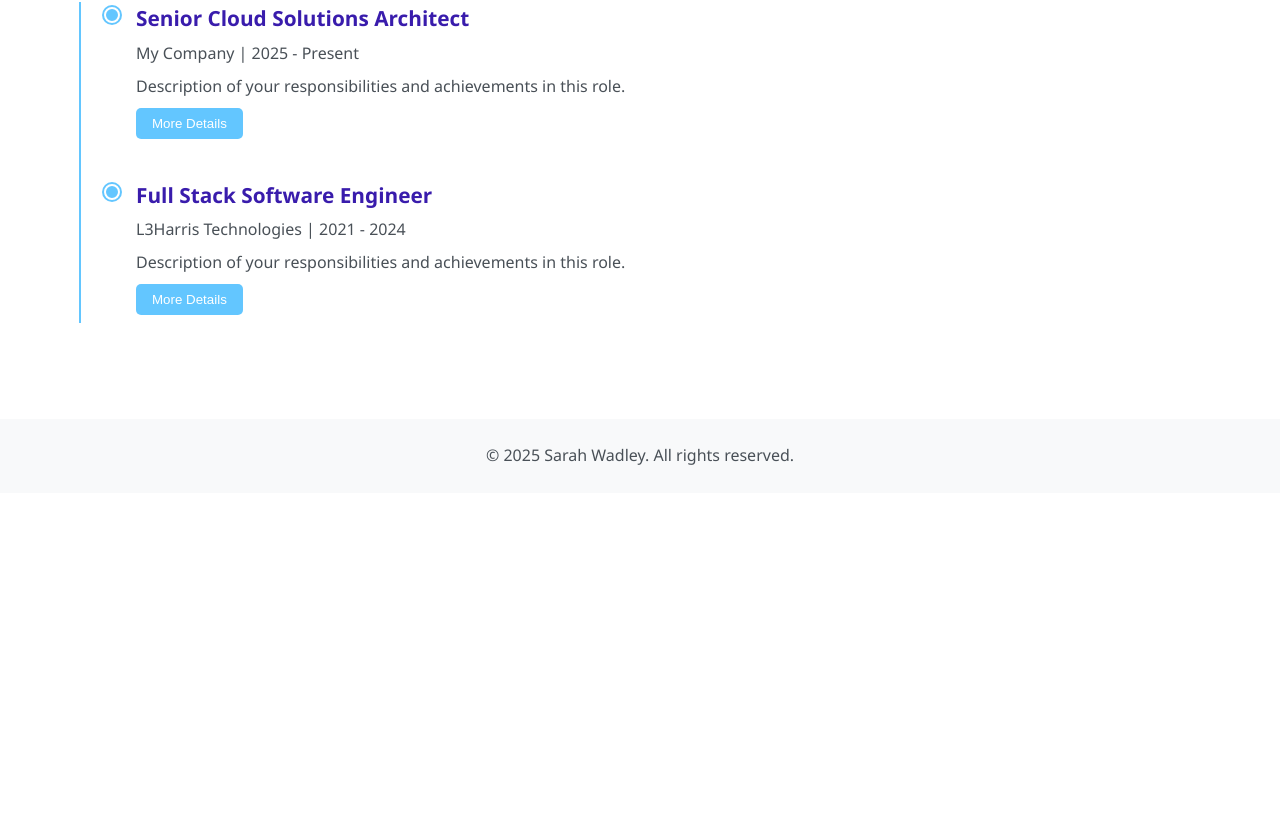
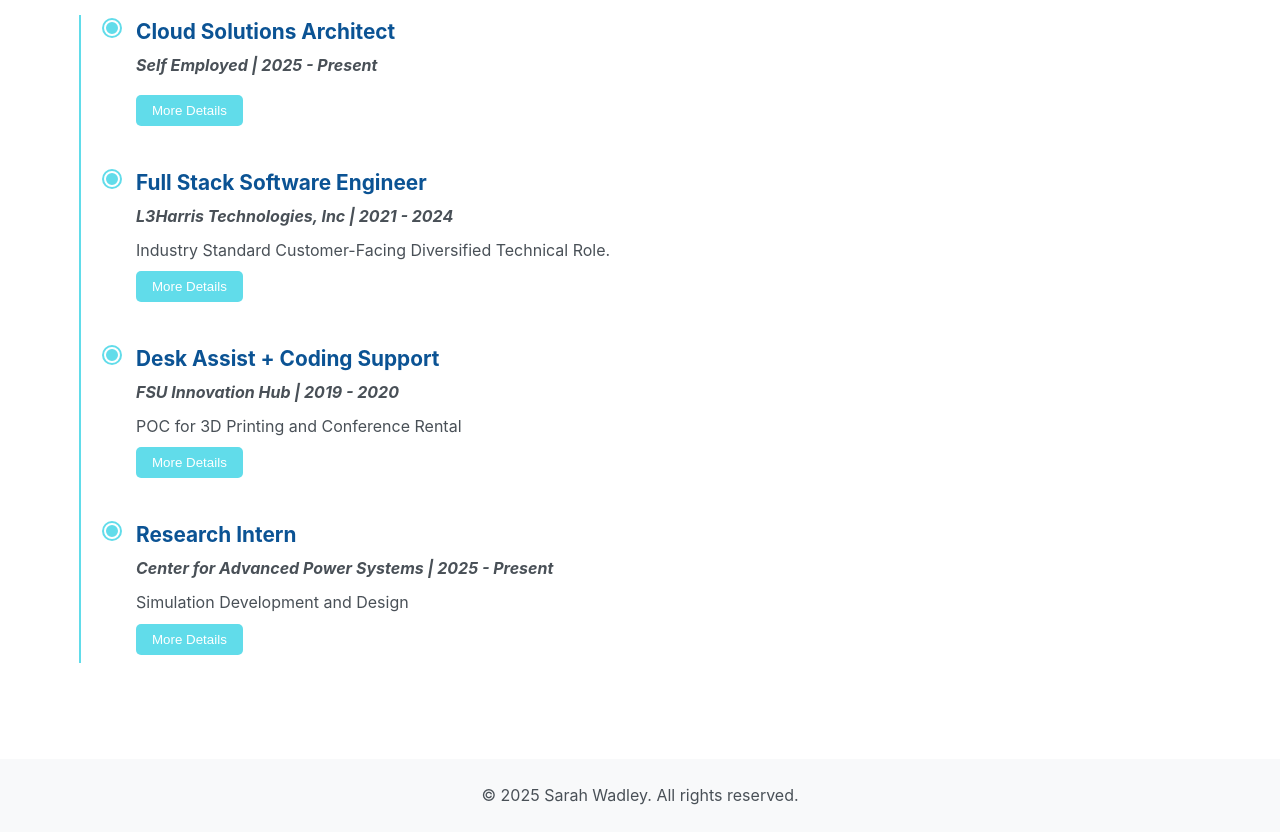
Before and after one commit to lifeunsubscribe/resume-website, a plain HTML site: page resume-website-files/index.html in a window 1280 px wide. Shown: the part 421-1253 px from the top of the page. Before the commit the page ends 914 px from the top, so only its background shows below. Drawn offline with Linux system fonts and the light colour scheme.

Commit message:
added resume data and tweaked style 💄

```diff
--- a/resume-website-files/index.html
+++ b/resume-website-files/index.html
@@ -13,7 +13,7 @@
     <header>
         <div class="header-content">
             <div class="headshot-container">
-                <img src="images/headshot.jpg" alt="My Headshot" class="headshot">
+                <img src="images/headshot.JPG" alt="My Headshot" class="headshot">
                 <div class="headshot-hover">Hi there! 👋</div>
             </div>
             <div class="header-text">
@@ -41,27 +41,75 @@
             <h2><i class="fas fa-briefcase section-icon"></i> Work Experience</h2>
             <div class="timeline">
                 <div class="timeline-item">
-                    <h3>Senior Cloud Solutions Architect</h3>
-                    <h4>My Company | 2025 - Present</h4>
-                    <p>Description of your responsibilities and achievements in this role.</p>
+                    <h3>Cloud Solutions Architect</h3>
+                    <h4>Self Employed | 2025 - Present</h4>
                     <button class="details-btn">More Details</button>
                     <div class="details-content">
                         <ul>
-                            <li>Specific accomplishment 1</li>
-                            <li>Specific accomplishment 2</li>
-                            <li>Specific accomplishment 3</li>
+                            <li>Designing and implementing cloud-based solutions for clients</li>
+                            <li>Architecting scalable and secure cloud infrastructures using AWS</li>
+                            <li>Providing technical guidance and support for cloud migration</li>
                         </ul>
                     </div>
                 </div>
                 <div class="timeline-item">
                     <h3>Full Stack Software Engineer</h3>
-                    <h4>L3Harris Technologies | 2021 - 2024</h4>
-                    <p>Description of your responsibilities and achievements in this role.</p>
+                    <h4>L3Harris Technologies, Inc | 2021 - 2024</h4>
+                    <p>Industry Standard Customer-Facing Diversified Technical Role.</p>
                     <button class="details-btn">More Details</button>
                     <div class="details-content">
                         <ul>
-                            <li>Specific accomplishment 1</li>
-                            <li>Specific accomplishment 2</li>
+                            <li>Engaged with customers to discuss project objectives, make improvements, and develop
+                                hands-on software solutions</li>
+                            <li>Contributed clean, functional, high-quality, and testable code across various
+                                projects,
+                                along with unit tests and documentation</li>
+                            <li>Collaborated with cross-functional teams
+                                to accommodate rapidly changing deadlines and changing requirements</li>
+                            <li>Served several roles ranging from unit testing / integration to docker maintenance
+                                to
+                                data management/archive automation etc</li>
+                            <li>Performed daily stand up and weekly sprints with each team to reinforce effective
+                                communication </li>
+                            <li>Worked with several programming languages and frameworks including Python, Java,
+                                Android IDE, etc</li>
+                            <li>Exposed to a wide range of platforms+IDEs, development paradigms, and industry
+                                standard
+                                tools/practices including Git, Bitbucket, Atlassian tools (Jira, Confluence), and
+                                Jenkins - experience in CI/CD and SDLC processes s.a. Scrum and Agile Methodology
+                            </li>
+                        </ul>
+                    </div>
+                </div>
+                <div class="timeline-item">
+                    <h3>Desk Assist + Coding Support</h3>
+                    <h4>FSU Innovation Hub | 2019 - 2020 </h4>
+                    <p>POC for 3D Printing and Conference Rental</p>
+                    <button class="details-btn">More Details</button>
+                    <div class="details-content">
+                        <ul>
+                            <li>Collaboratively built CreatorConnect, an online directory and recommendation engine
+                                for
+                                staffing qualified developers</li>
+                            <li>Led Hub tours for large groups (15-20) through technology facilities</li>
+                        </ul>
+                    </div>
+                </div>
+                <div class="timeline-item">
+                    <h3>Research Intern</h3>
+                    <h4>Center for Advanced Power Systems | 2025 - Present</h4>
+                    <p>Simulation Development and Design</p>
+                    <button class="details-btn">More Details</button>
+                    <div class="details-content">
+                        <ul>
+                            <li>Developed a Unity-based simulation for large-scale power systems, enhancing
+                                visualization and interaction</li>
+                            <li>Designed first GUI for interacting with different components and engaging power
+                                model at
+                                different levels of detail</li>
+                            <li>Documented framework, co-authored academic paper on the project, and presented it at
+                                a
+                                conference</li>
                         </ul>
                     </div>
                 </div>
@@ -74,7 +122,6 @@
                 <div class="timeline-item">
                     <h3>Bachelor of Science in Computer Science</h3>
                     <h4>Florida State University | 2016 - 2020</h4>
-                    <p>Description of your studies, honors, or special projects.</p>
                 </div>
             </div>
         </section>
--- a/resume-website-files/styles.css
+++ b/resume-website-files/styles.css
@@ -1,6 +1,6 @@
 :root {
-    --primary-color: #63c6ff;
-    --secondary-color: #391cac;
+    --primary-color: #61DCEA;
+    --secondary-color: #0b5394;
     --accent-color: #ffbcb8;
     --light-color: #f8f9fa;
     --dark-color: #343a40;
@@ -17,10 +17,13 @@
 }
 
 body {
-    font-family: 'Segoe UI', Tahoma, Geneva, Verdana, sans-serif;
+    font-family: 'Inter', -apple-system, BlinkMacSystemFont, 'Segoe UI', Roboto,
+        Oxygen, Ubuntu, Cantarell, 'Open Sans', 'Helvetica Neue', sans-serif;
     line-height: 1.6;
     color: var(--text-color);
     background-color: var(--background-color);
+    -webkit-font-smoothing: antialiased;
+    text-rendering: optimizeLegibility;
 }
 
 header {
@@ -87,9 +90,14 @@ header {
 }
 
 h1 {
-    font-family: Didot, sans-serif;
-    font-size: 2.5rem;
+    font-family: 'Baloo 2', cursive;
+    font-size: 3rem;
+    color: white;
+    text-shadow: 2px 2px 0 var(--accent-color),
+        6px 6px 0 rgba(0, 0, 0, 0.1);
     margin-bottom: 0.5rem;
+    animation: bounce 1s infinite alternate;
+    display: inline-block;
 }
 
 h2 {
@@ -112,10 +120,11 @@ h3 {
 }
 
 h4 {
+    font-style: italic;
     font-size: 1rem;
     color: var(--text-color);
     margin-bottom: 0.5rem;
-    font-weight: normal;
+    font-weight: bold;
 }
 
 .social-links {
```
